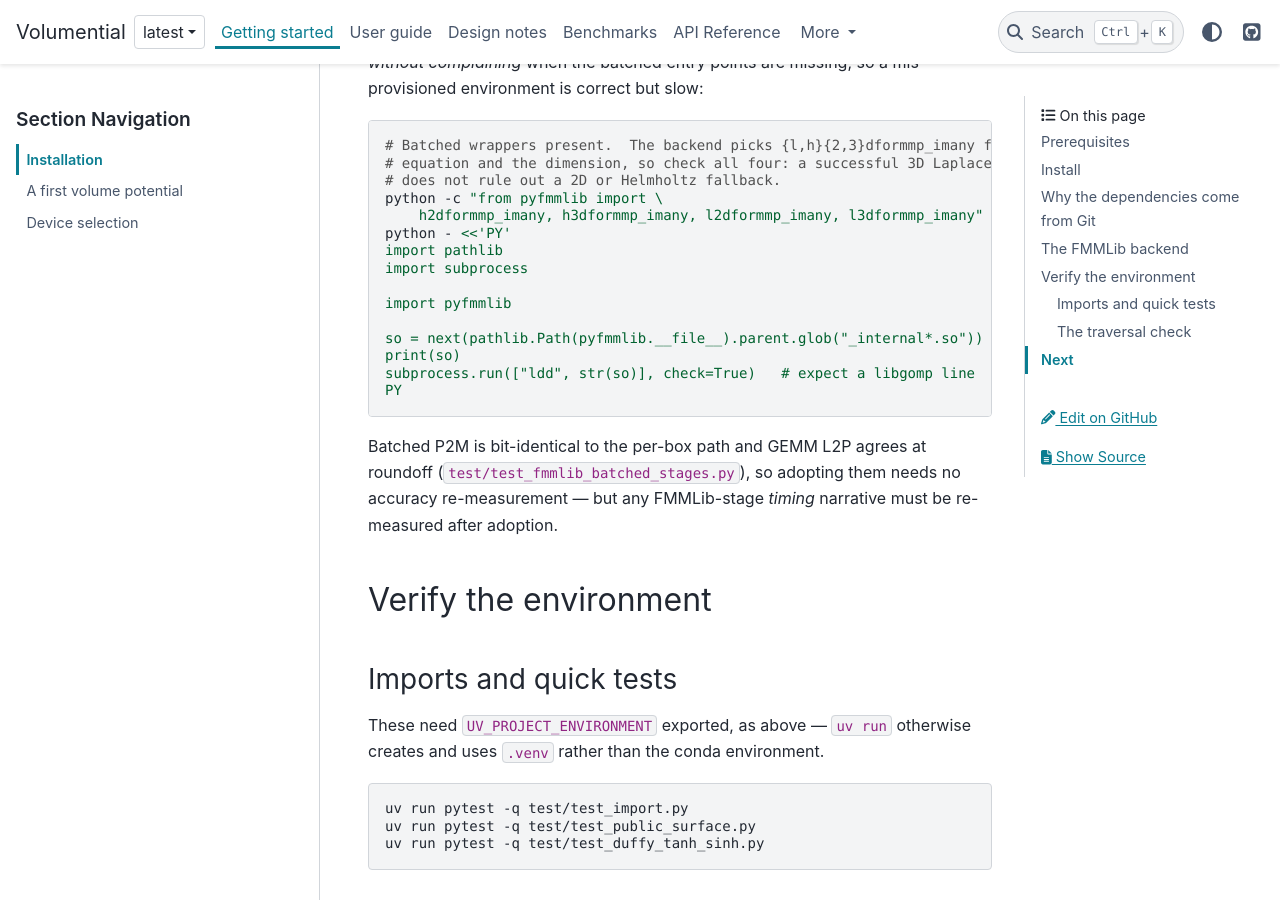
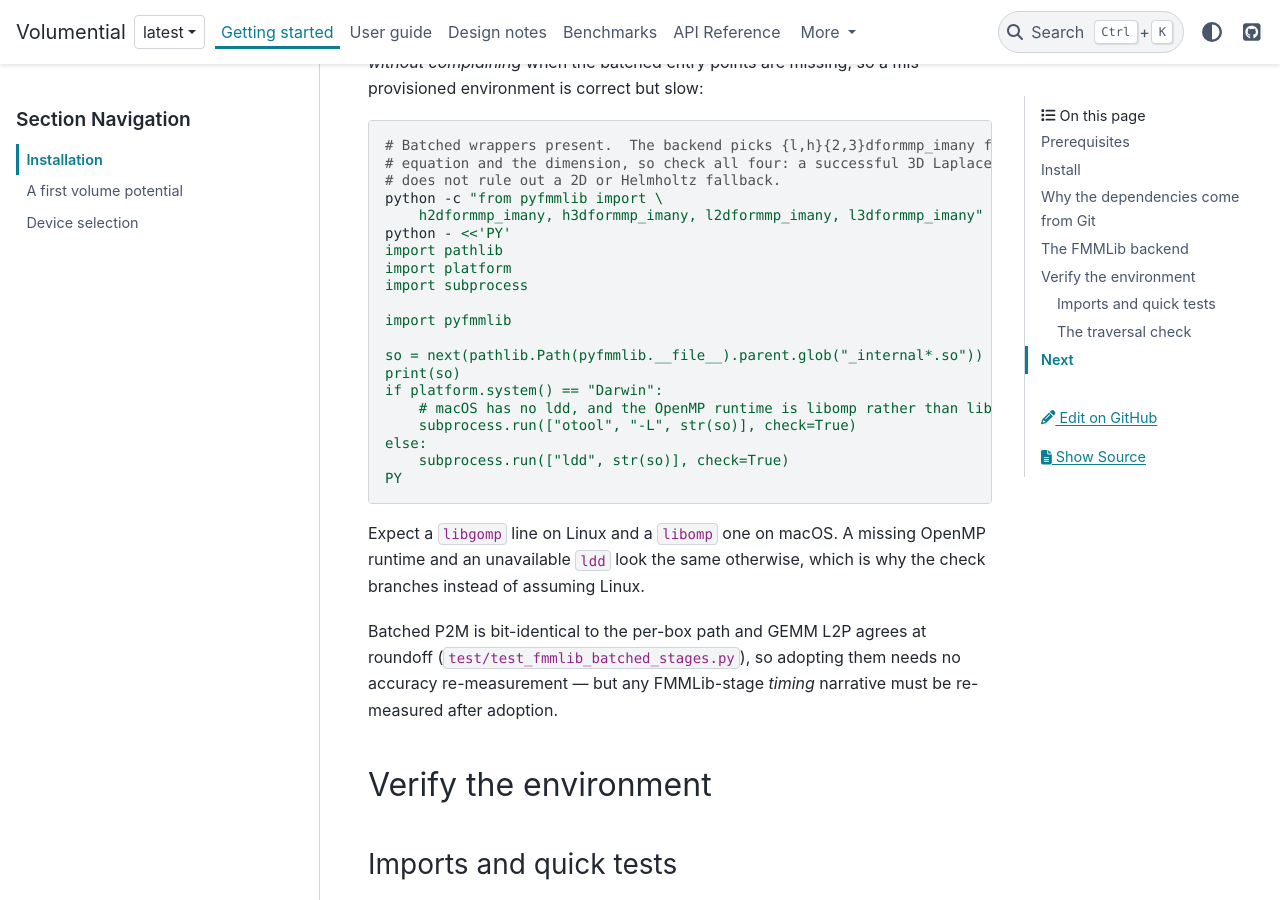
Before and after one commit to xywei/volumential, a Sphinx documentation site: the page built from doc/source/getting-started/installation.md, in a window 1280 px wide and 900 px high, scrolled down 2815 px. Built offline with Sphinx 7.4.7 and the PyData theme 0.15.4, drawn with Linux system fonts in a browser that asks for light colours.

Commit message:
docs: fix the quickstart ordering, the tutorial rationale and the macOS check
* The README quickstart put the shell hook in a note *after* the block, so a
  copy-paste into a fresh shell failed at ``micromamba activate`` and never
  set ``CONDA_PREFIX`` for the export on the next line.  The hook is in the
  block now, where the full recipe already had it.
* The tutorial repeated the singular-integrand rationale the workflow page
  was corrected for, and it is the page a first-time reader meets first.
* The FMMLib OpenMP check assumed Linux: macOS has no ``ldd`` and links
  ``libomp`` rather than ``libgomp``, so a correct build failed the check on
  the platform ``CI Full`` tests.  It branches on ``platform.system()`` and
  names both runtimes, in the installation page and in DEVELOPMENT.md.

Build and linkcheck clean.

````diff
--- a/doc/source/getting-started/installation.md
+++ b/doc/source/getting-started/installation.md
@@ -123,15 +123,24 @@ python -c "from pyfmmlib import \
     h2dformmp_imany, h3dformmp_imany, l2dformmp_imany, l3dformmp_imany"
 python - <<'PY'
 import pathlib
+import platform
 import subprocess
 
 import pyfmmlib
 
 so = next(pathlib.Path(pyfmmlib.__file__).parent.glob("_internal*.so"))
 print(so)
-subprocess.run(["ldd", str(so)], check=True)   # expect a libgomp line
+if platform.system() == "Darwin":
+    # macOS has no ldd, and the OpenMP runtime is libomp rather than libgomp.
+    subprocess.run(["otool", "-L", str(so)], check=True)
+else:
+    subprocess.run(["ldd", str(so)], check=True)
 PY
 ```
+
+Expect a `libgomp` line on Linux and a `libomp` one on macOS. A missing OpenMP
+runtime and an unavailable `ldd` look the same otherwise, which is why the
+check branches instead of assuming Linux.
 
 Batched P2M is bit-identical to the per-box path and GEMM L2P agrees at
 roundoff (`test/test_fmmlib_batched_stages.py`), so adopting them needs no
````
Also changed, not shown: DEVELOPMENT.md (+9 -1 lines), README.md (+5 -5 lines), doc/source/getting-started/first-volume-potential.md (+4 -2 lines).
